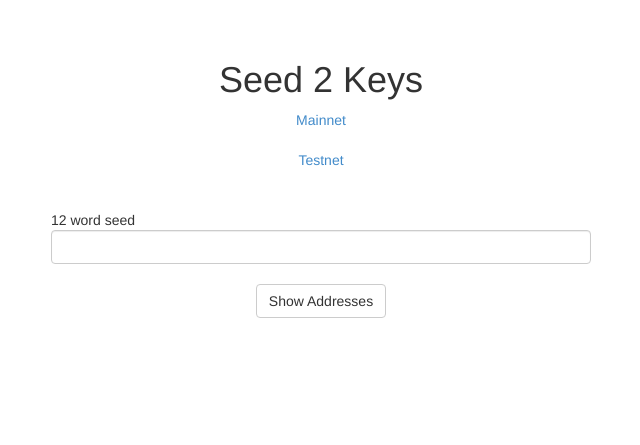
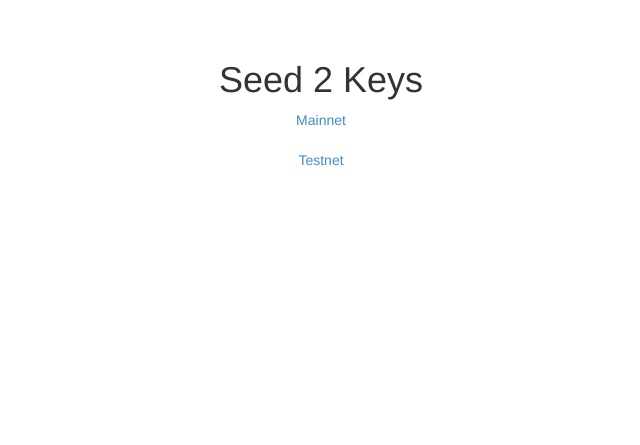
Before and after one commit to B0BSmiths/B0BSmiths.github.io, a plain HTML site: page index.html in a window 1280 px wide. Shown: the whole page, without its empty margins (319-959 px from the left). Drawn offline with Linux system fonts and the light colour scheme; files that its build step writes are made by us from their sources.

Commit message:
Update index.html

```diff
--- a/index.html
+++ b/index.html
@@ -14,25 +14,6 @@
 <br/>
 <p align="center" style="margin: 0px 40px 0px 40px;"><a href=seed2keystestnet.html>Testnet</a></p>
 
-<div id="inputinfo">
-	<div style="margin: 10px auto 0 auto; padding: 30px;">
-	<form>
-	  <div>
-    	12 word seed
-    	<input type="text" class="form-control" id="seed" value="">
-  	</div>
-  	<br/>
-  	<div align="center" style="margin: auto;">
-  		<button type="button" class="btn btn-default" id="showbutton">Show Addresses</button>
-  	</div>
-	</form>
-</div>
-</div>
-
-<div id="showresult">
-	<div style="margin: 34px 0 0 0; padding: 30px;">
-		<div id="userkeys"></div>
-	</div>
 </div>
 </body>
 </html>
```
